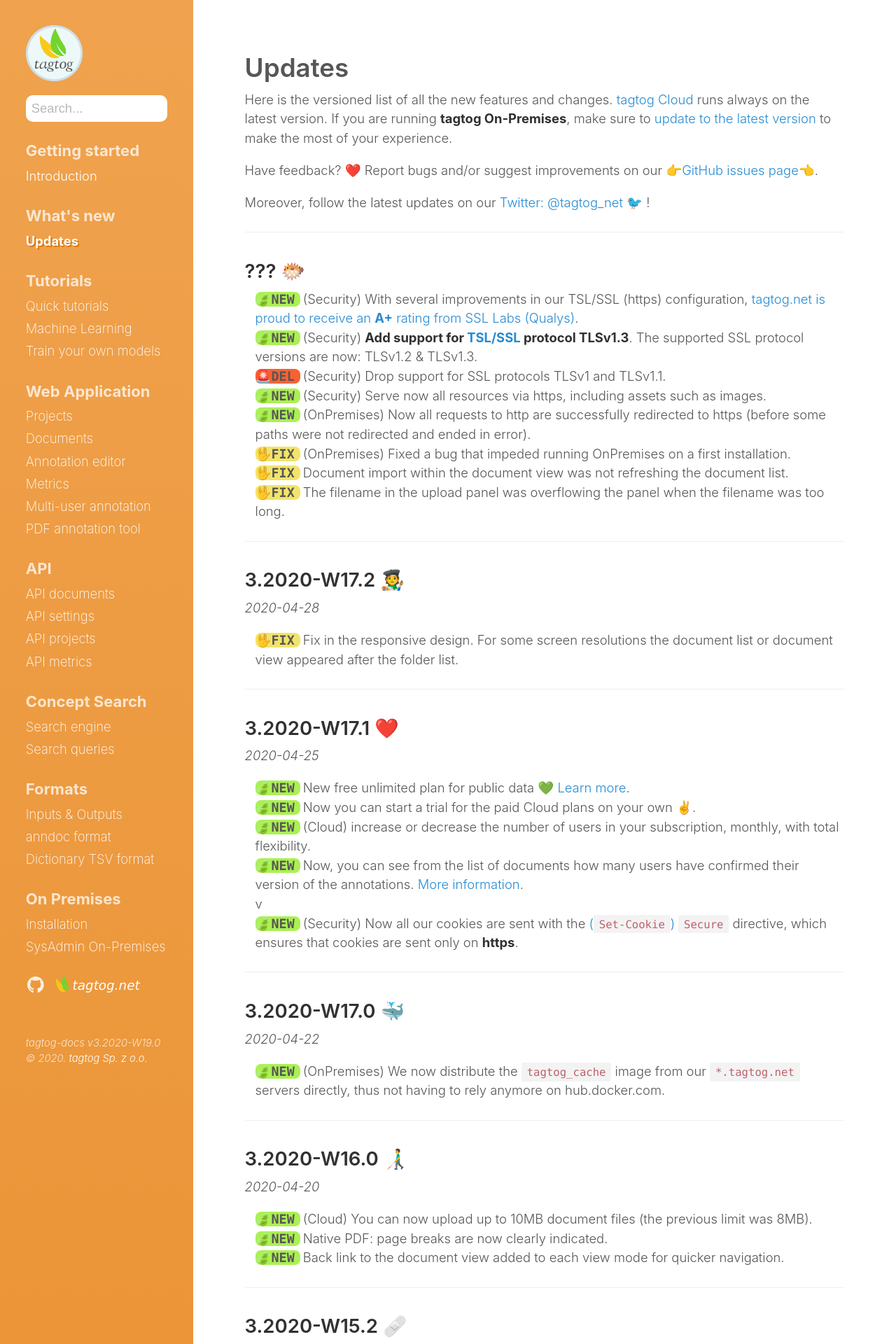
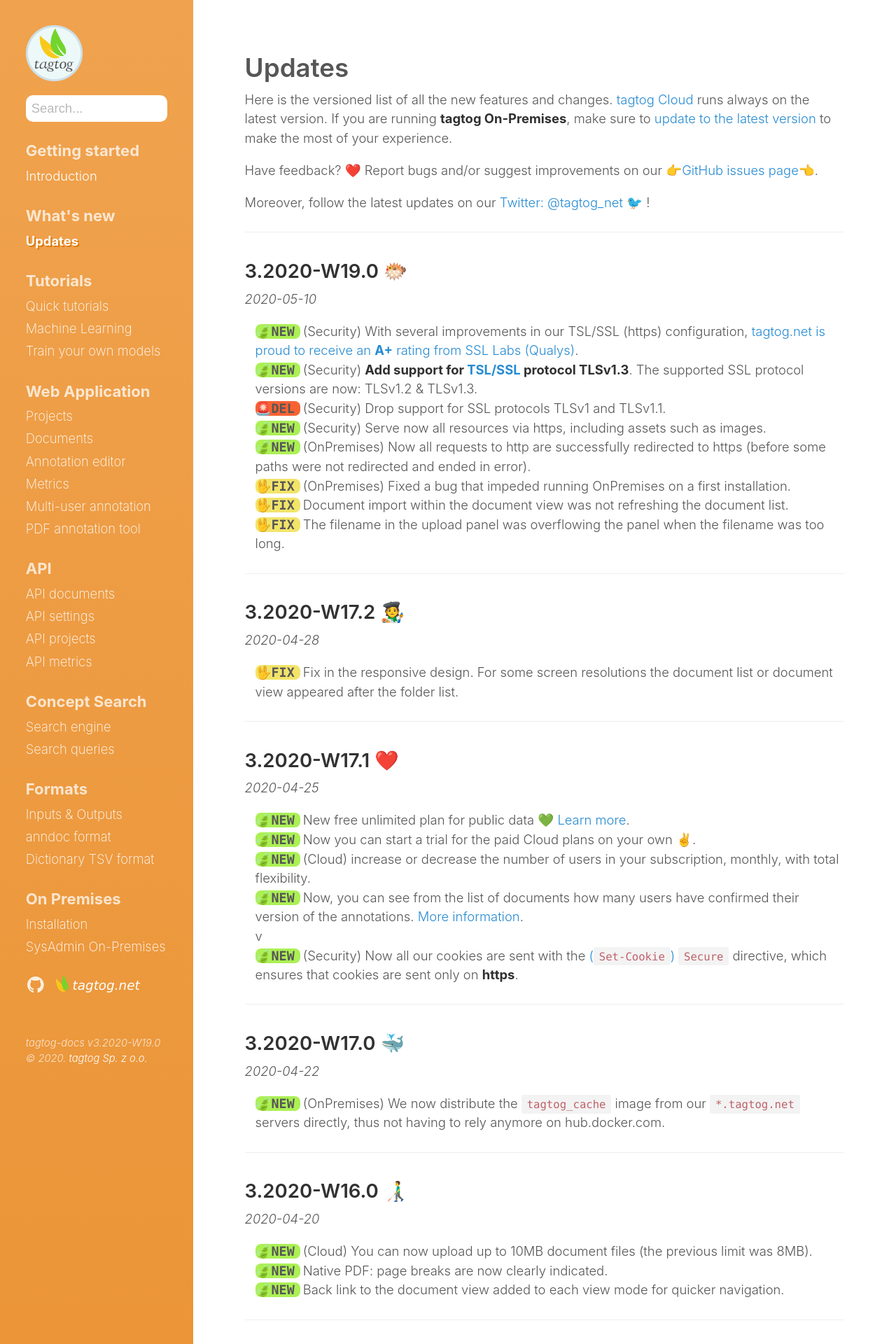
Before and after one commit to tagtogorg/tagtog-doc, a Jekyll site: the page built from updates.md, in a window 1280 px wide. Shown: the top 1920 px of the page at 70% size. Built offline with Jekyll 4.4.1, drawn with Linux system fonts in a browser that asks for light colours; nearby versions of some CDN libraries; emoji names are drawn with the system emoji font.

Commit message:
Bump version: 3.2020-W19.0 🐡

```diff
--- a/updates.md
+++ b/updates.md
@@ -14,7 +14,8 @@ Moreover, follow the latest updates on our [Twitter: @tagtog_net 🐦](https://t
 
 ---
 
-## ??? 🐡
+## 3.2020-W19.0 🐡
+_2020-05-10_
 
 <ul class="updates">
   <li class="new"><span markdown="1">(Security) With several improvements in our TSL/SSL (https) configuration, [tagtog.net is proud to receive an **A+** rating from SSL Labs (Qualys)](https://www.ssllabs.com/ssltest/analyze.html?d=tagtog.net).</span></li>
```
